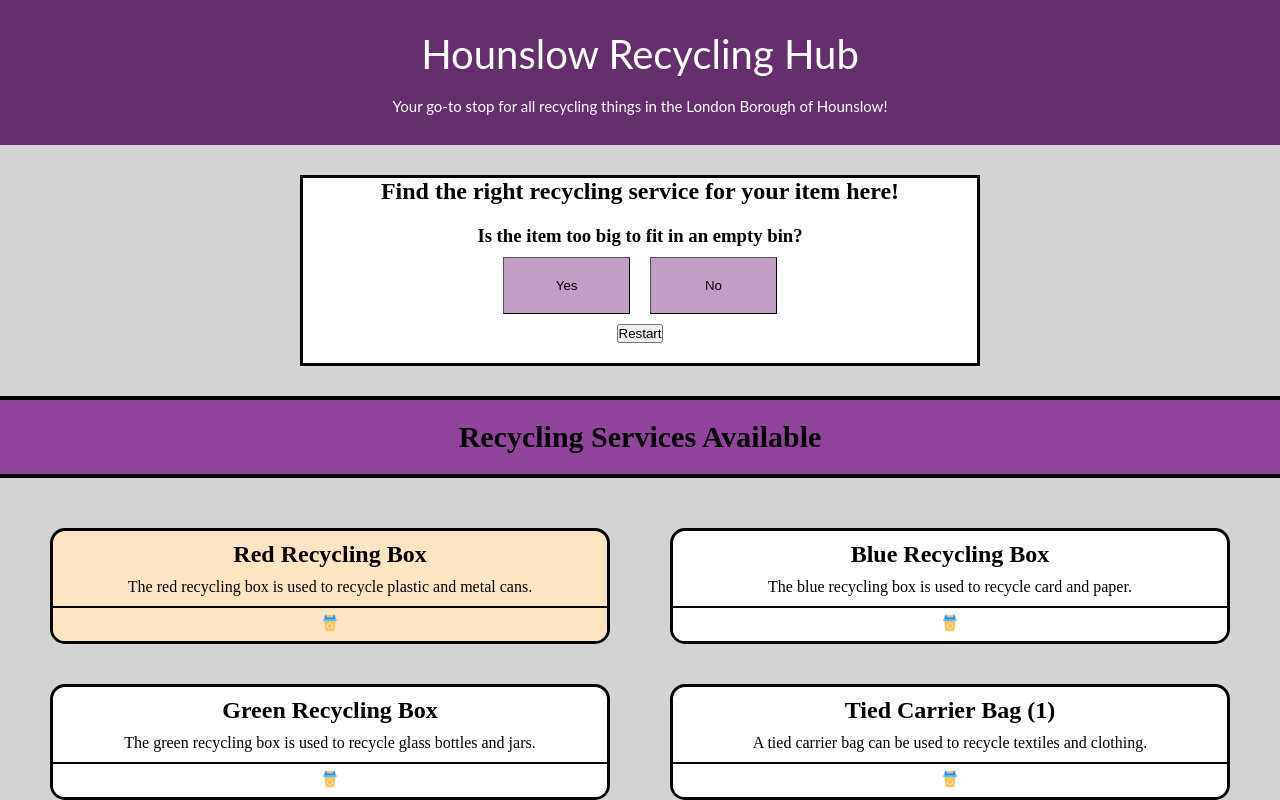
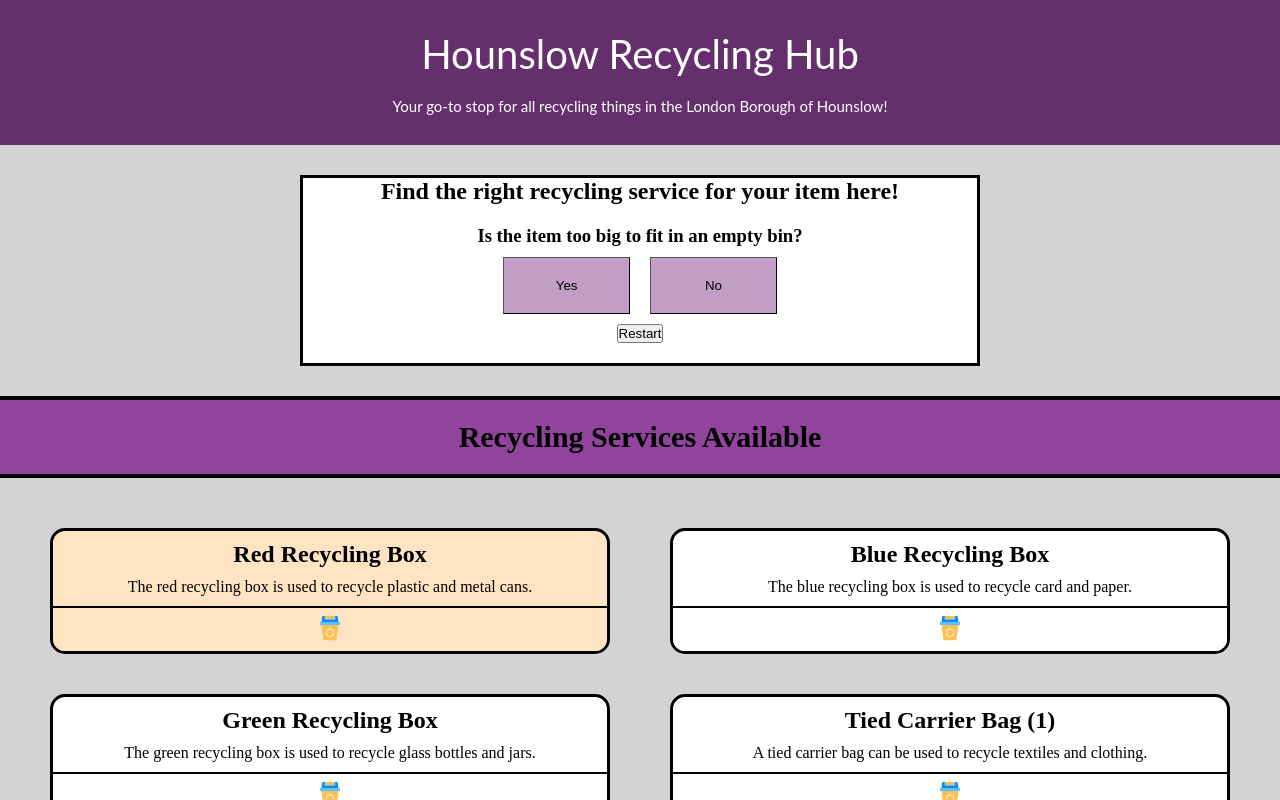
Before and after one commit to ajn2020/test, a Next.js app: page / in a window 1280 px wide. In both pictures the pointer is over the element 330 px from the left and 586 px from the top of the page. Shown: the top 800 px of the page. Built offline with nearby package versions, Linux system fonts and the light colour scheme.

Commit message:
version1.1

```diff
--- a/styles/style.css
+++ b/styles/style.css
@@ -99,7 +99,10 @@
     text-align: center;
     height: 100%;
   }
-
+  .accordion-wrapper:hover{
+    transform: rotateY(360deg);
+    transition:transform 1.5s linear;
+  }
 /*========================================
     ACCORDION
 ========================================*/
@@ -158,7 +161,7 @@
     color: #90449C;
 }
 .accordion-button img{
-width: 20px;
+width: 30px;
 }
 .accordion-button-active{
 /* background-color: #c29ec7; */
```
